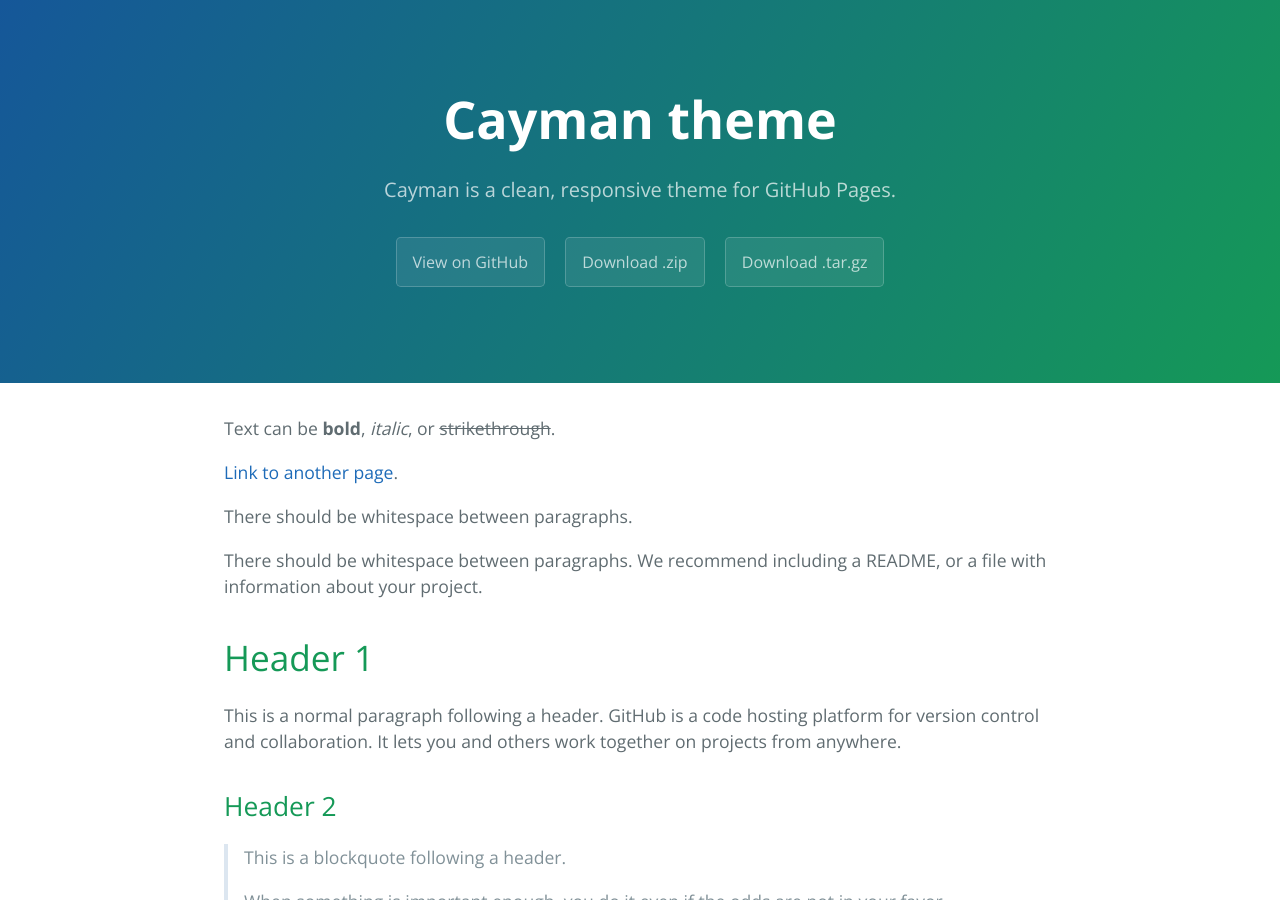
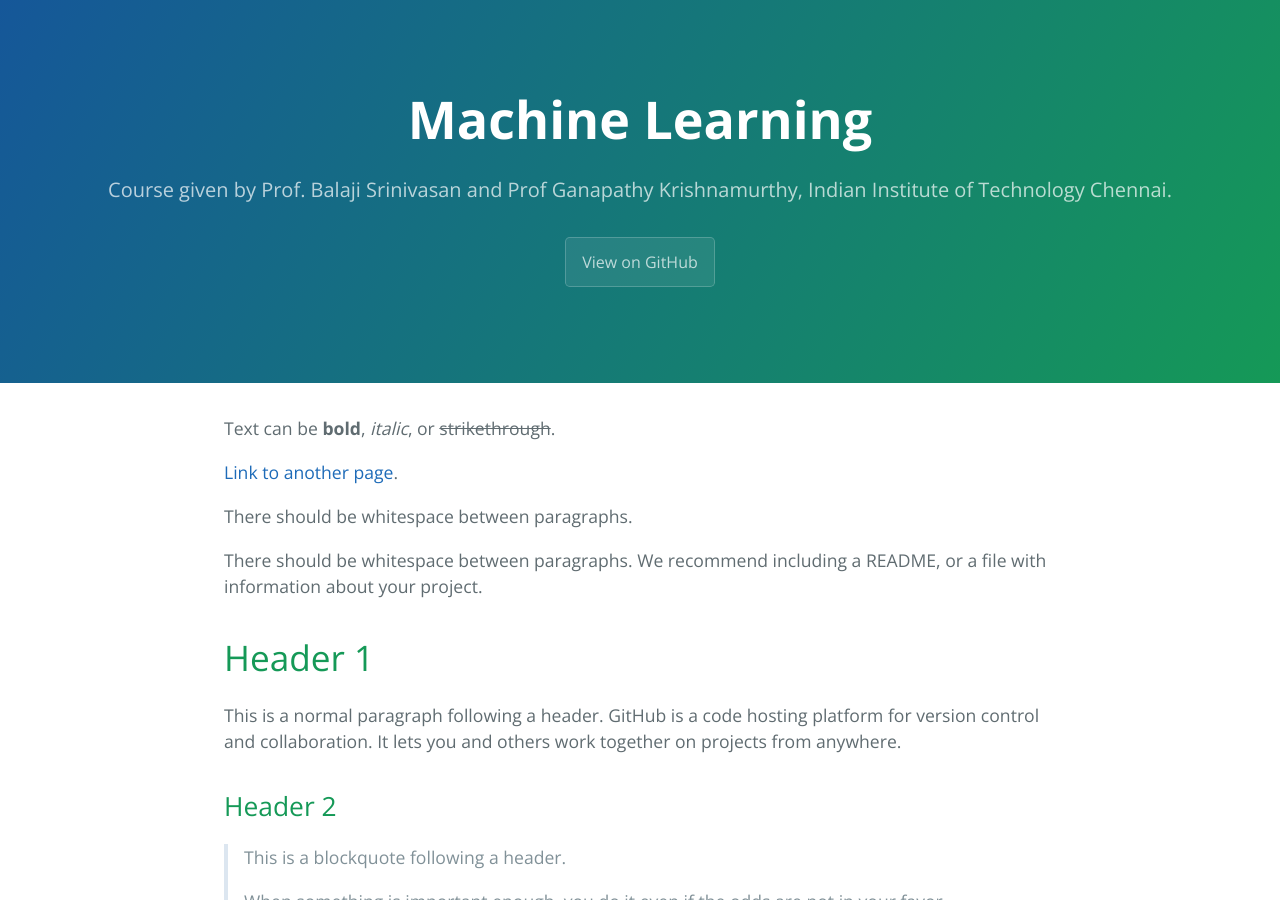
Before and after one commit to Sindhujayeswanthkumar/MLESA, a Jekyll site: the page built from index.md, in a window 1280 px wide and 900 px high. Built offline with Jekyll 4.4.1, drawn with Linux system fonts in a browser that asks for light colours.

Commit message:
Update _config.yml

```diff
--- a/_config.yml
+++ b/_config.yml
@@ -1,5 +1,5 @@
-title: Cayman theme
-description: Cayman is a clean, responsive theme for GitHub Pages.
-show_downloads: true
+title: Machine Learning
+description: Course given by Prof. Balaji Srinivasan and Prof Ganapathy Krishnamurthy, Indian Institute of Technology Chennai.
+show_downloads: false
 google_analytics:
 theme: jekyll-theme-cayman
```
